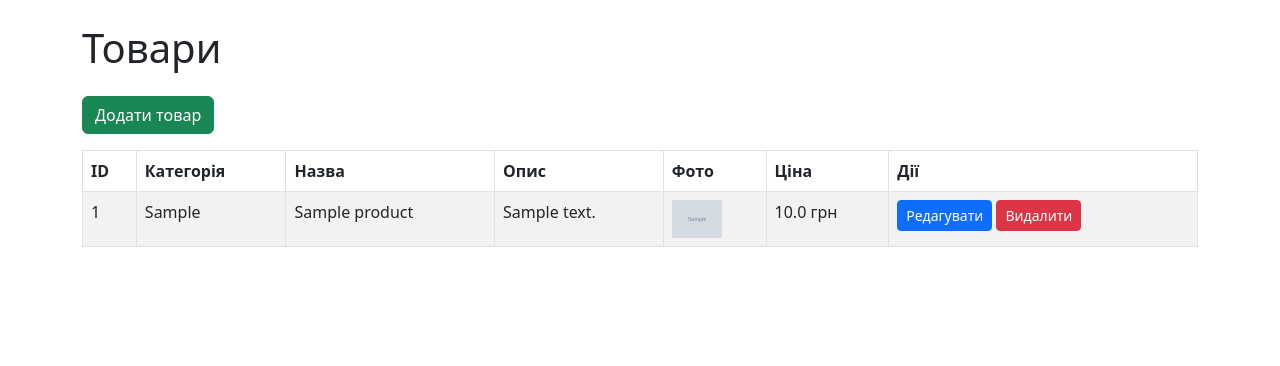
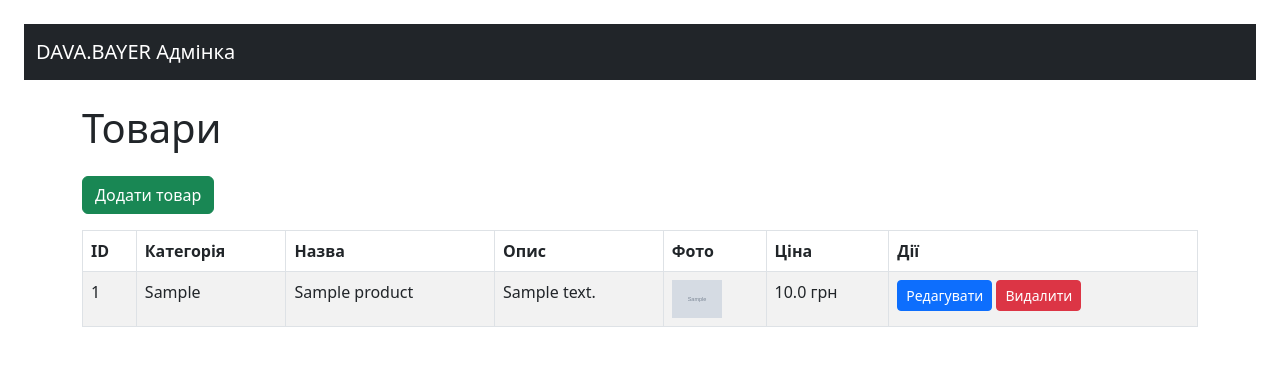
Before and after one commit to IllyaKol777/dava-bayer-web, a FastAPI app: page / in a window 1280 px wide. Shown: the top 366 px of the page. Run offline with FastAPI, Linux system fonts and the light colour scheme; tables that the repository leaves empty hold one stand-in row (values such as "Sample post"); grey boxes marked "Sample" are stand-in pictures.

Commit message:
Update index.html

```diff
--- a/templates/index.html
+++ b/templates/index.html
@@ -6,6 +6,11 @@
     <link href="https://cdn.jsdelivr.net/npm/bootstrap@5.3.0/dist/css/bootstrap.min.css" rel="stylesheet">
 </head>
 <body class="p-4">
+    <nav class="navbar navbar-expand-lg navbar-dark bg-dark mb-4">
+        <div class="container-fluid">
+            <a class="navbar-brand" href="/">DAVA.BAYER Адмінка</a>
+        </div>
+    </nav>
     <div class="container">
         <h1 class="mb-4">Товари</h1>
         <a href="/add" class="btn btn-success mb-3">Додати товар</a>
```
